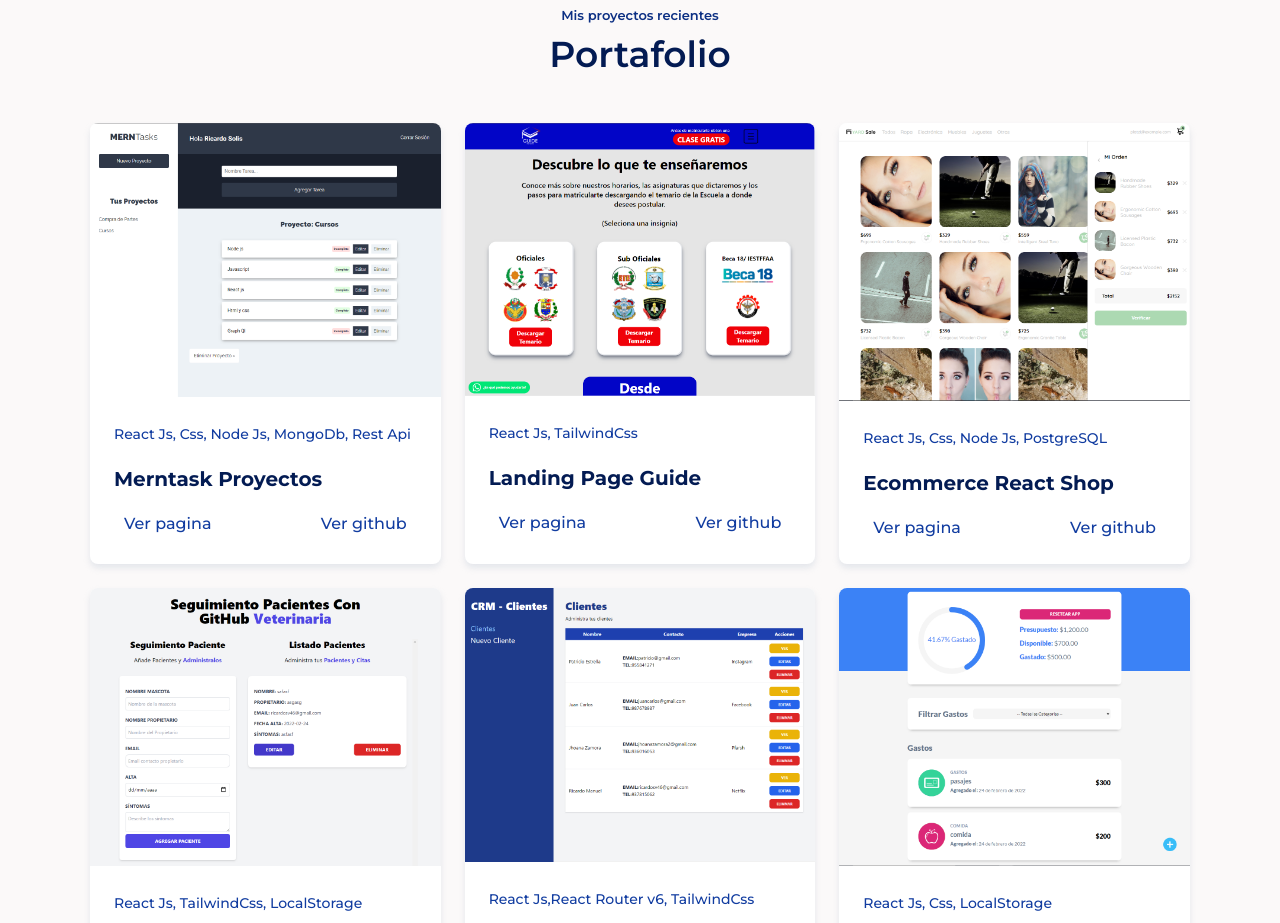
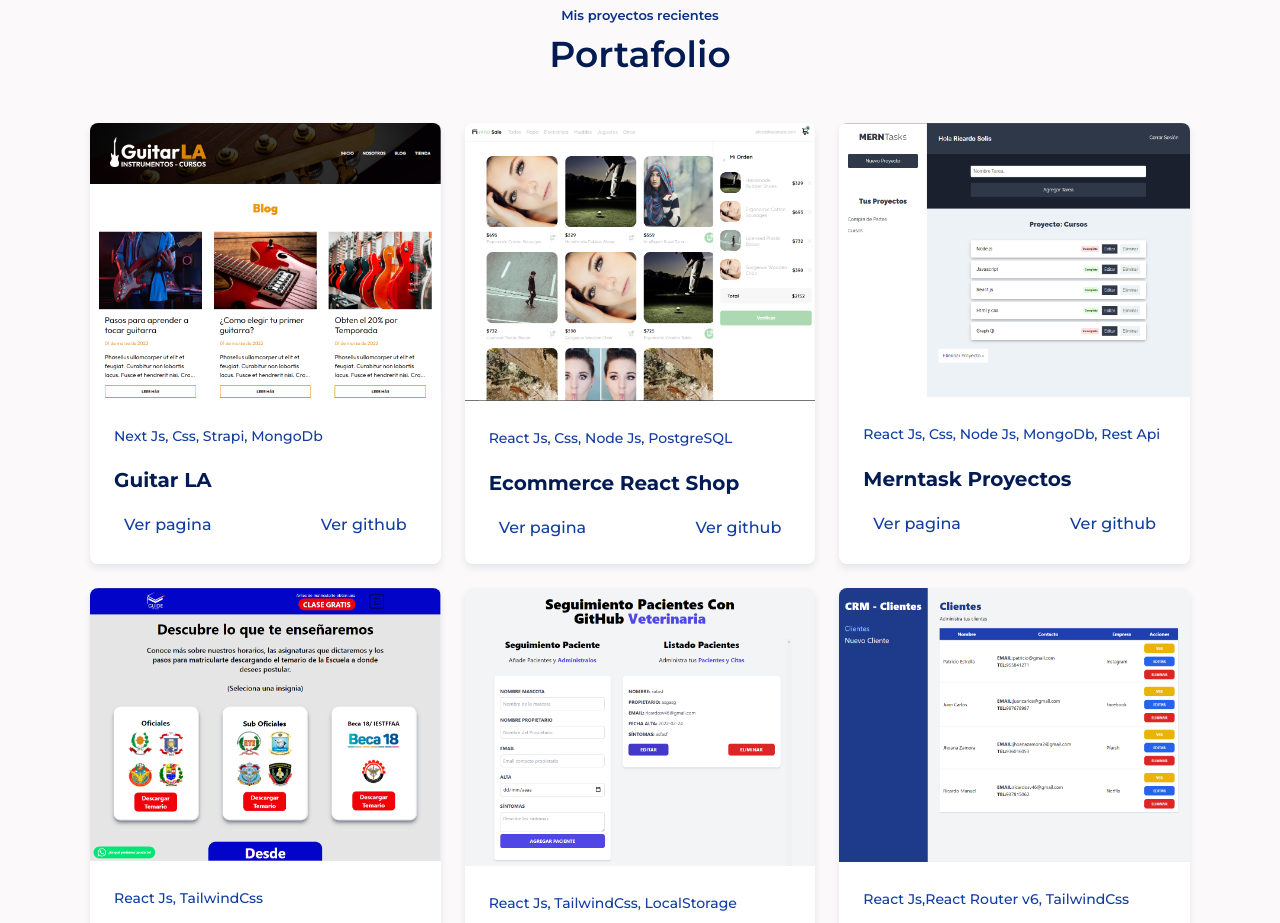
Before and after one commit to ricardosv46/portafolio, a React (Vite) app: page / in a window 1280 px wide. Shown: the part 2200-3123 px from the top of the page. Built offline with nearby package versions, Linux system fonts and the light colour scheme.

Commit message:
feat:añadiendo info de proyectos

```diff
--- a/src/data/data.js
+++ b/src/data/data.js
@@ -5,8 +5,23 @@ import Citas from "../assets/img/citas-react.png"
 import Crm from "../assets/img/crm-clientes.png"
 import Gastos from "../assets/img/planificador.png"
 import Criptos from "../assets/img/criptos.png"
+import Guitarla from "../assets/img/guitarla.png"
 
 export const data = [
+  {
+    foto: Guitarla,
+    nombre: "Guitar LA",
+    tecnologias: "Next Js, Css, Strapi, MongoDb",
+    link: "https://guitar-la.vercel.app/",
+    git: "https://github.com/Richxdd/guitarLA",
+  },
+  {
+    foto: ReactShop,
+    nombre: "Ecommerce React Shop",
+    tecnologias: "React Js, Css, Node Js, PostgreSQL",
+    link: "https://www.reactshop.xyz/",
+    git: "https://github.com/Richxdd/React-shop-netifly",
+  },
   {
     foto: Mern,
     nombre: "Merntask Proyectos",
@@ -20,13 +35,6 @@ export const data = [
     tecnologias: "React Js, TailwindCss",
     link: "https://landin-pages.netlify.app/",
     git: "https://github.com/Richxdd/landing-pages",
-  },
-  {
-    foto: ReactShop,
-    nombre: "Ecommerce React Shop",
-    tecnologias: "React Js, Css, Node Js, PostgreSQL",
-    link: "https://www.reactshop.xyz/",
-    git: "https://github.com/Richxdd/React-shop-netifly",
   },
   {
     foto: Citas,
```
Also changed, not shown: src/assets/img/guitarla.png (added).
